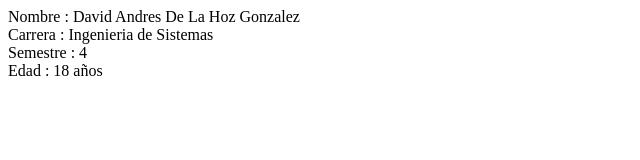
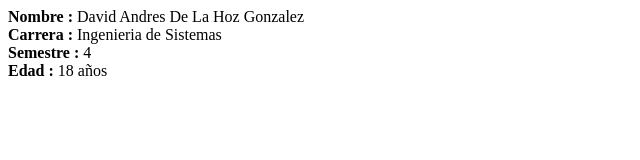
Before and after one commit to daviddelahoz023/PUNTO_1, a plain HTML site: page index.html in a window 1280 px wide. Shown: the whole page, without its empty margins (0-640 px from the left). Drawn offline with Linux system fonts and the light colour scheme.

Commit message:
Fifth commit

```diff
--- a/index.html
+++ b/index.html
@@ -6,10 +6,10 @@
     <title>Portafolio Personal</title>
 </head>
 <body>
-    <div>Nombre : David Andres De La Hoz Gonzalez</div>
-    <div>Carrera : Ingenieria de Sistemas</div>
-    <div>Semestre : 4</div>
-    <div>Edad : 18 años </div>
+    <div><b>Nombre :</b> David Andres De La Hoz Gonzalez</div>
+    <div><b>Carrera :</b> Ingenieria de Sistemas</div>
+    <div><b>Semestre :</b> 4</div>
+    <div><b>Edad :</b> 18 años</div>
 
 </body>
 </html>
```
